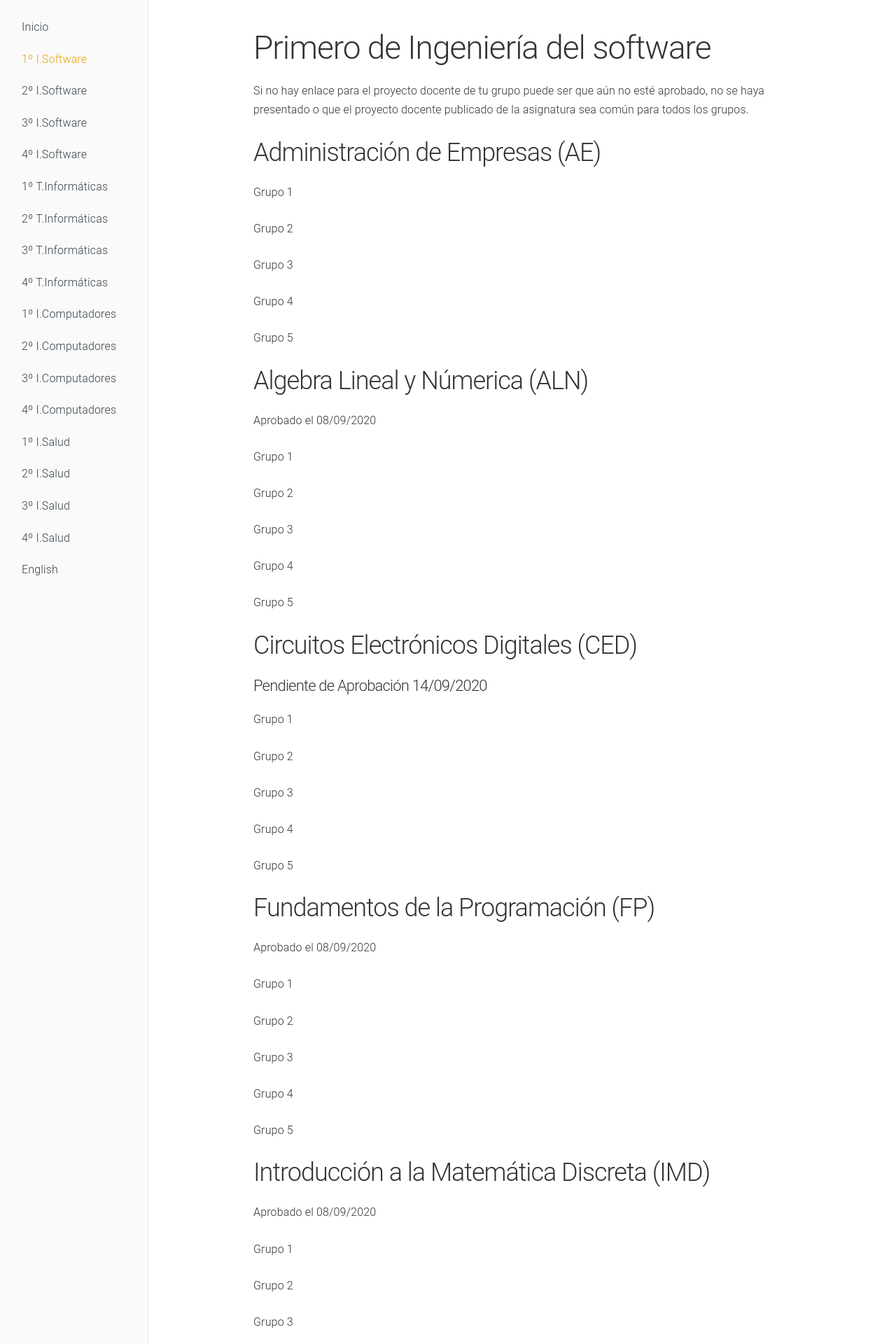
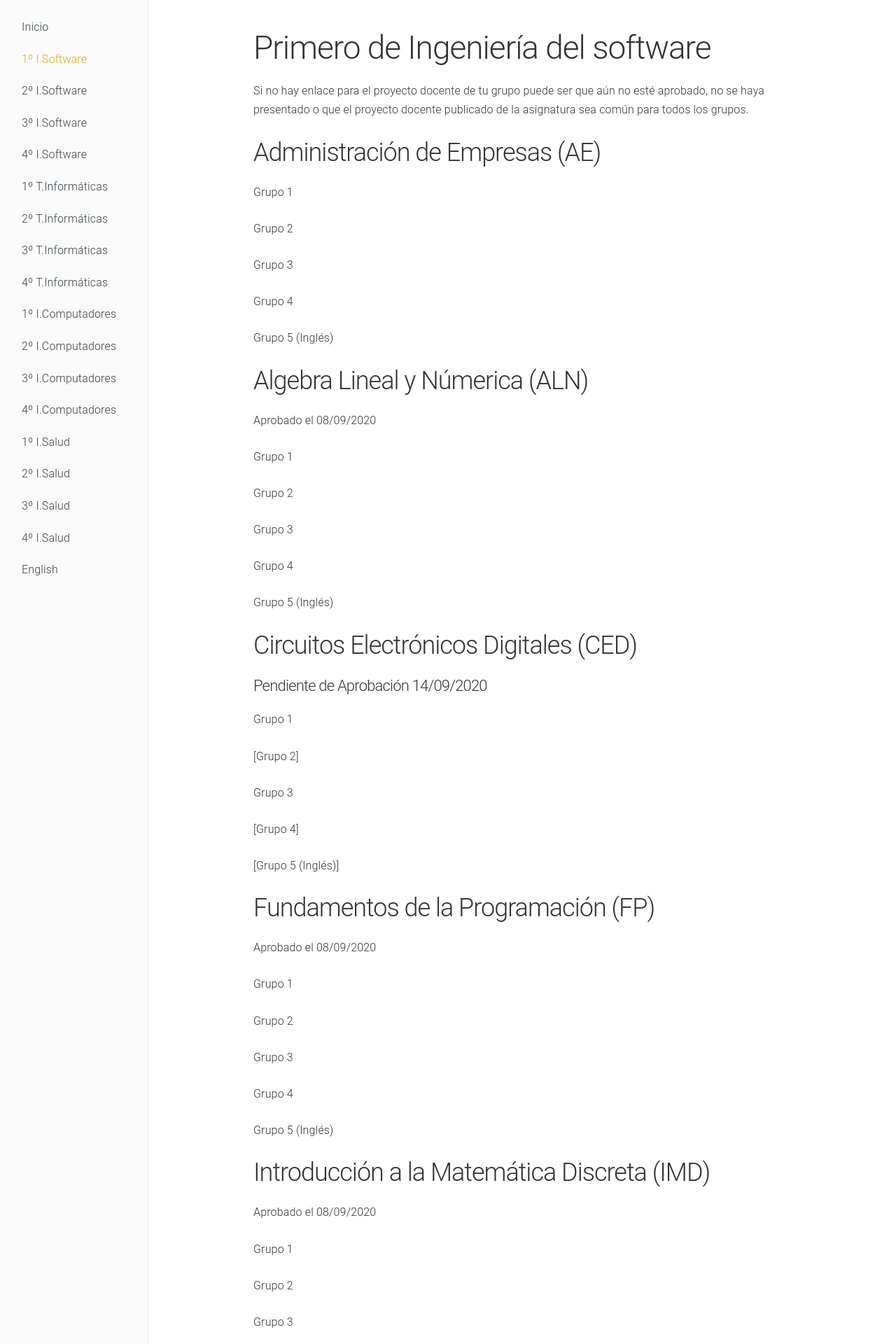
Before and after one commit to dlga/dlgaadaptaciones, a Jekyll site: the page built from 1soft.md, in a window 1280 px wide. Shown: the top 1920 px of the page at 70% size. Built offline with Jekyll 4.4.1, drawn with Linux system fonts in a browser that asks for light colours; some of the changed text lies outside the part shown.

Commit message:
Update 1soft.md

```diff
--- a/1soft.md
+++ b/1soft.md
@@ -18,7 +18,7 @@ Si no hay enlace para el proyecto docente de tu grupo puede ser que aún no est
 
 [Grupo 4](https://sevius.us.es/asignus/proyectopublicado.php?codasig=2050006&vac=1099319&gac=4)
 
-[Grupo 5](https://sevius.us.es/asignus/proyectopublicado.php?codasig=2050006&vac=1099319&gac=5)
+[Grupo 5 (Inglés)](https://sevius.us.es/asignus/proyectopublicado.php?codasig=2050006&vac=1099319&gac=5)
 
 
 
@@ -34,7 +34,7 @@ Aprobado el 08/09/2020
 
 [Grupo 4](https://sevius.us.es/asignus/proyectopublicado.php?codasig=2050007&vac=1099321&gac=4)
 
-[Grupo 5](https://uses0-my.sharepoint.com/:b:/g/personal/delegacion_etsii_us_es/EYUgzFaeM7hJpMVbVffOeZ0BflbiWjet4EmT0EJm-r3E0g?e=qdU77a)
+[Grupo 5 (Inglés)](https://uses0-my.sharepoint.com/:b:/g/personal/delegacion_etsii_us_es/EYUgzFaeM7hJpMVbVffOeZ0BflbiWjet4EmT0EJm-r3E0g?e=qdU77a)
 
 
 ## Circuitos Electrónicos Digitales (CED)
@@ -44,13 +44,13 @@ Aprobado el 08/09/2020
 
 [Grupo 1](https://sevius.us.es/asignus/proyectopublicado.php?codasig=2050003&vac=1099311&gac=1)
 
-[Grupo 2](https://sevius.us.es/asignus/proyectopublicado.php?codasig=2050003&vac=1099311&gac=2)
+[Grupo 2]
 
 [Grupo 3](https://uses0-my.sharepoint.com/:b:/g/personal/delegacion_etsii_us_es/Eb7bqLdpvQdLqeFCHy6YHscBEgHjZD13SzDBhFjNWLmyUQ?e=ZV6hF7)
 
-[Grupo 4](https://sevius.us.es/asignus/proyectopublicado.php?codasig=2050003&vac=1099311&gac=4)
+[Grupo 4]
 
-[Grupo 5]()
+[Grupo 5 (Inglés)]
 
 
 
@@ -67,7 +67,7 @@ Aprobado el 08/09/2020
 
 [Grupo 4](https://uses0-my.sharepoint.com/:b:/g/personal/delegacion_etsii_us_es/EfkjBdCXt-tJvog56Nq31XYBcR-nWuUZnXxK4w9YUZEJzw?e=acHY3G)
 
-[Grupo 5](https://uses0-my.sharepoint.com/:b:/g/personal/delegacion_etsii_us_es/EctppXWtIZhIoMSbMGxqssMB8hbC85IaVHmFpdA7oMbGjw?e=CSTf3e)
+[Grupo 5 (Inglés)](https://uses0-my.sharepoint.com/:b:/g/personal/delegacion_etsii_us_es/EctppXWtIZhIoMSbMGxqssMB8hbC85IaVHmFpdA7oMbGjw?e=CSTf3e)
 
 
 ## Introducción a la Matemática Discreta (IMD)
@@ -82,7 +82,7 @@ Aprobado el 08/09/2020
 
 [Grupo 4](https://sevius.us.es/asignus/proyectopublicado.php?codasig=2050005&vac=1099316&gac=4)
 
-[Grupo 5](https://uses0-my.sharepoint.com/:b:/g/personal/delegacion_etsii_us_es/ETHoGpUs5fFBkxwvtadq2e0BZO_nE5fKGkMS-L8zpSvZpA?e=ds8quu)
+[Grupo 5 (Inglés)](https://uses0-my.sharepoint.com/:b:/g/personal/delegacion_etsii_us_es/ETHoGpUs5fFBkxwvtadq2e0BZO_nE5fKGkMS-L8zpSvZpA?e=ds8quu)
 
 
 ## Cálculo Infinitesimal y Numérico (CIN)
@@ -97,7 +97,7 @@ Aprobado el 08/09/2020
 
 [Grupo 4](https://uses0-my.sharepoint.com/:b:/g/personal/delegacion_etsii_us_es/EW6QDRFmmWZLqweXk_ovL-QBRslW957uwj3rAQQCjWeo7Q?e=qaSzzS)
 
-[Grupo 5](https://sevius.us.es/asignus/proyectopublicado.php?codasig=2050002&vac=1099308&gac=5)
+[Grupo 5 (Inglés)](https://sevius.us.es/asignus/proyectopublicado.php?codasig=2050002&vac=1099308&gac=5)
 
 ## Estadística (E)
 
@@ -111,7 +111,7 @@ Aprobado el 10/09/2020
 
 [Grupo 4](https://sevius.us.es/asignus/proyectopublicado.php?codasig=2050008&vac=1115825&gac=4)
 
-[Grupo 5](https://sevius.us.es/asignus/proyectopublicado.php?codasig=2050008&vac=1115825&gac=5)
+[Grupo 5 (Inglés)](https://sevius.us.es/asignus/proyectopublicado.php?codasig=2050008&vac=1115825&gac=5)
 
 ## Estructrura de Computadores (EDC)
 
@@ -125,7 +125,7 @@ Aprobado el 10/09/2020
 
 [Grupo 4](https://uses0-my.sharepoint.com/:b:/g/personal/delegacion_etsii_us_es/EY6oTqyBOQhEquW9IzOEO4cB5vr5a8jTLzheS8fHO1Il1A?e=qolHIl)
 
-[Grupo 5](https://sevius.us.es/asignus/proyectopublicado.php?codasig=2050009&vac=1099327&gac=5)
+[Grupo 5 (Inglés)](https://sevius.us.es/asignus/proyectopublicado.php?codasig=2050009&vac=1099327&gac=5)
 
 
 ## Fundamentos Físicos de la Informática (FFI)
@@ -140,4 +140,4 @@ Aprobado el 07/09/2020
 
 [Grupo 4](https://sevius.us.es/asignus/proyectopublicado.php?codasig=2050004&vac=1099314&gac=4)
 
-[Grupo 5]
+[Grupo 5 (Inglés)]
```
